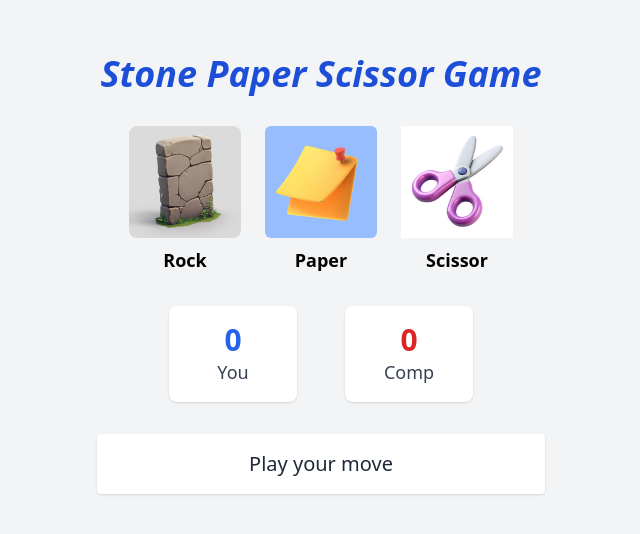
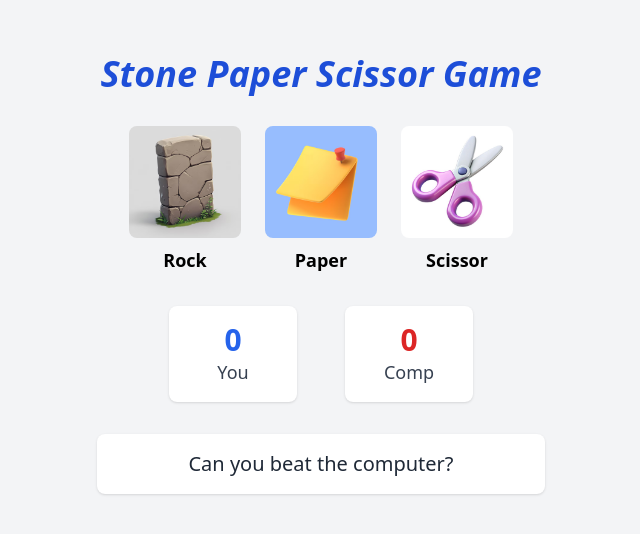
Before and after one commit to Vivan-1045/Stone-paper-scissor, a plain HTML site: page Stone/public/index.html in a window 1280 px wide. Shown: the part 126-660 px from the top of the page, without its empty margins (319-959 px from the left). Drawn offline with nearby package versions, Linux system fonts and the light colour scheme.

Commit message:
Update index.html

```diff
--- a/Stone/public/index.html
+++ b/Stone/public/index.html
@@ -17,11 +17,11 @@
             <span class="mt-2 text-lg font-semibold">Rock</span>
         </div>
         <div class="gameimg cursor-pointer flex flex-col items-center" id="paper">
-            <img src="./image.mini/Screenshot (25).png" alt="Paper" class="w-20 h-20 rounded-md sm:w-28 sm:h-28 object-contain hover:scale-105 transition-transform"/>
+            <img src="./image.mini/Screenshot (25).png" alt="Paper" class="w-20 h-20 rounded-lg sm:w-28 sm:h-28 object-contain hover:scale-105 transition-transform"/>
             <span class="mt-2 text-lg font-semibold">Paper</span>
         </div>
         <div class="gameimg cursor-pointer flex flex-col items-center" id="scissor">
-            <img src="./image.mini/Screenshot (26).png" alt="Scissor" class="w-20 h-20 sm:w-28 sm:h-28 object-contain hover:scale-105 transition-transform"/>
+            <img src="./image.mini/Screenshot (26).png" alt="Scissor" class="w-20 h-20 rounded-lg sm:w-28 sm:h-28 object-contain hover:scale-105 transition-transform"/>
             <span class="mt-2 text-lg font-semibold">Scissor</span>
         </div>
     </div>
@@ -36,8 +36,8 @@
         </div>
     </div>
     <div class="msg-container w-full max-w-md">
-        <p class="msg text-center text-lg sm:text-xl font-medium text-gray-800 bg-white p-4 rounded shadow">
-            Play your move
+        <p class="msg text-center text-lg rounded-lg sm:text-xl font-medium text-gray-800 bg-white p-4 rounded shadow">
+            Can you beat the computer?
         </p>
     </div>
     <script src="SPS.js"></script>
```
